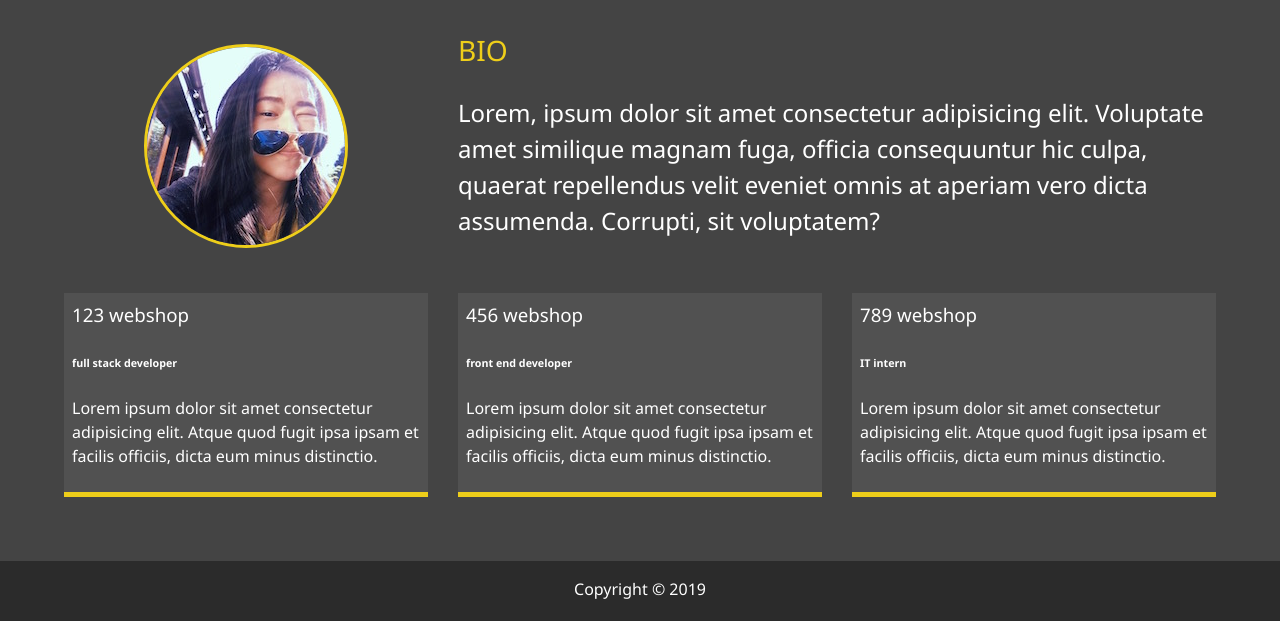
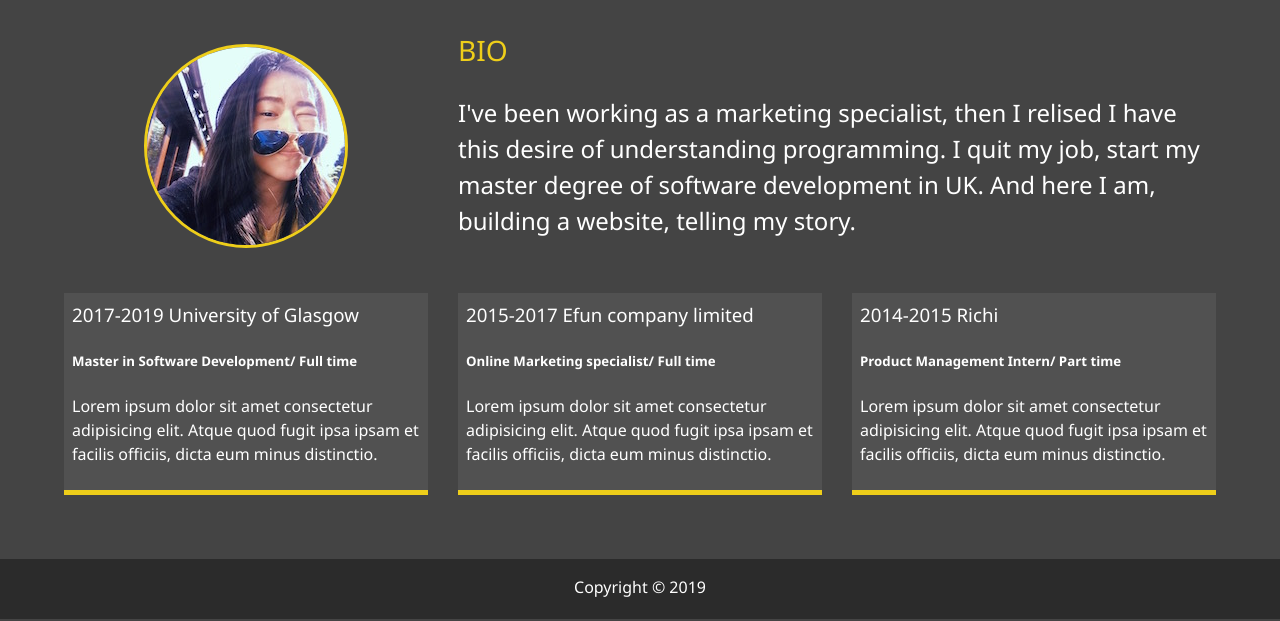
Before and after one commit to JessicaTHH/modern_portfolio, a website: page dist/about.html in a window 1280 px wide. Shown: the part 253-874 px from the top of the page. Drawn offline with Linux system fonts and the light colour scheme.

Commit message:
Checking adds

```diff
--- a/dist/about.html
+++ b/dist/about.html
@@ -55,21 +55,21 @@
         <img src="img/portrait_small.jpg" alt="Jessica Hsu" class="bio-image">
         <div class="bio">
             <h3 class="text-secondary">BIO</h3>
-            <p>Lorem, ipsum dolor sit amet consectetur adipisicing elit. Voluptate amet similique magnam fuga, officia consequuntur hic culpa, quaerat repellendus velit eveniet omnis at aperiam vero dicta assumenda. Corrupti, sit voluptatem?</p>
+            <p>I've been working as a marketing specialist, then I relised I have this desire of understanding programming. I quit my job, start my master degree of software development in UK. And here I am, building a website, telling my story.</p>
         </div>
         <div class="job job-1">
-                <h3>123 webshop </h3>
-                <h6>full stack developer</h6>
+                <h3>2017-2019 University of Glasgow</h3>
+                <h5>Master in Software Development/ Full time</h5>
                 <p>Lorem ipsum dolor sit amet consectetur adipisicing elit. Atque quod fugit ipsa ipsam et facilis officiis, dicta eum minus distinctio.</p>
             </div>
             <div class="job job-2">
-                <h3>456 webshop </h3>
-                <h6>front end developer</h6>
+                <h3>2015-2017 Efun company limited </h3>
+                <h5>Online Marketing specialist/ Full time </h5>
                 <p>Lorem ipsum dolor sit amet consectetur adipisicing elit. Atque quod fugit ipsa ipsam et facilis officiis, dicta eum minus distinctio.</p>
             </div>
             <div class="job job-3">
-                <h3>789 webshop </h3>
-                <h6>IT intern</h6>
+                <h3>2014-2015 Richi </h3>
+                <h5>Product Management Intern/ Part time </h5>
                 <p>Lorem ipsum dolor sit amet consectetur adipisicing elit. Atque quod fugit ipsa ipsam et facilis officiis, dicta eum minus distinctio.</p>
             </div>
     </div>
```
Also changed, not shown: dist/contact.html (+3 -3 lines), dist/index.html (+3 -1 lines), package.json (+5 -2 lines), 1 other file.
